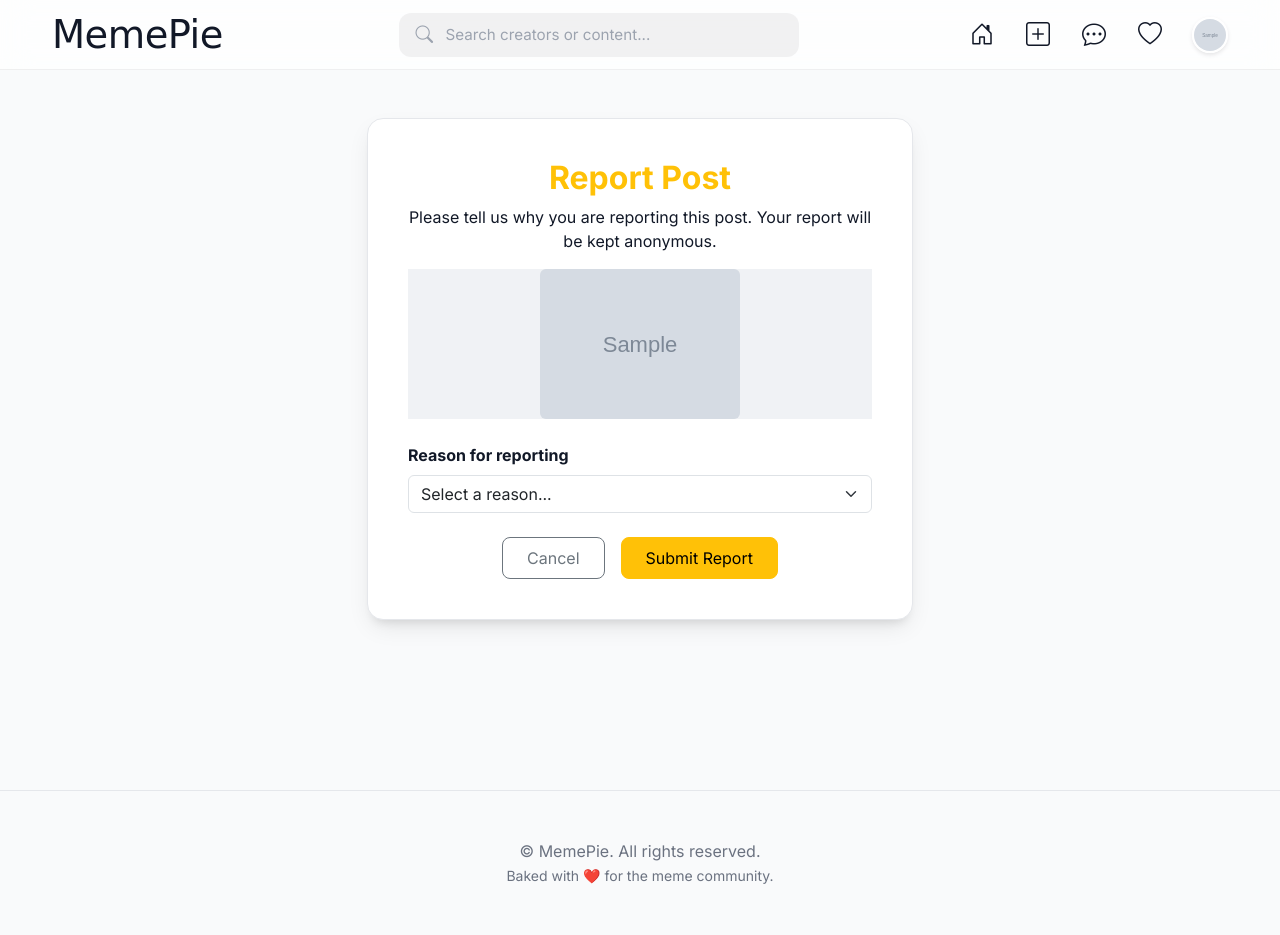
After one commit to fahad14al/Socialmedia-memepie-, a Django app: page /report/1/ in a window 1280 px wide. The commit adds this page. Run offline with Django 5.2, Linux system fonts and the light colour scheme; a user stored in the database is signed in; tables that the repository leaves empty hold one stand-in row (values such as "Sample post"); grey boxes marked "Sample" are stand-in pictures; data that the repository does not hold is empty; some web fonts are replaced.

Commit message:
3 dot update in post

```diff
--- a/memepie/memes/models.py
+++ b/memepie/memes/models.py
@@ -57,3 +57,12 @@ class Notification(models.Model):
 
     class Meta:
         ordering = ['-created_at']
+
+class MemeReport(models.Model):
+    meme = models.ForeignKey(Meme, on_delete=models.CASCADE, related_name='reports')
+    reporter = models.ForeignKey(User, on_delete=models.CASCADE)
+    reason = models.TextField(blank=True)
+    created_at = models.DateTimeField(auto_now_add=True)
+
+    def __str__(self):
+        return f"Report on {self.meme} by {self.reporter.username}"
--- a/memepie/memes/urls.py
+++ b/memepie/memes/urls.py
@@ -4,6 +4,9 @@ from . import views
 urlpatterns = [
     path('', views.home, name='home'),
     path('upload/', views.upload_meme, name='upload_meme'),
+    path('edit/<int:meme_id>/', views.edit_meme, name='edit_meme'),
+    path('delete/<int:meme_id>/', views.delete_meme, name='delete_meme'),
+    path('report/<int:meme_id>/', views.report_meme, name='report_meme'),
     path('like/<int:meme_id>/', views.like_meme, name='like_meme'),
     path('comment/<int:meme_id>/', views.add_comment, name='add_comment'),
     path('comment/like/<int:comment_id>/', views.like_comment, name='like_comment'),
--- a/memepie/memes/views.py
+++ b/memepie/memes/views.py
@@ -1,7 +1,7 @@
 from django.shortcuts import render, redirect, get_object_or_404
 from django.contrib.auth.decorators import login_required
 from django.contrib.auth.models import User
-from .models import Meme, Comment, Notification, Follow
+from .models import Meme, Comment, Notification, Follow, MemeReport
 from accounts.models import Block
 from .forms import MemeForm, CommentForm
 from django.contrib import messages
@@ -129,6 +129,39 @@ def upload_meme(request):
     else:
         form = MemeForm()
     return render(request, 'memes/upload.html', {'form': form})
+
+@login_required
+def edit_meme(request, meme_id):
+    meme = get_object_or_404(Meme, id=meme_id, author=request.user)
+    if request.method == 'POST':
+        # We only allow changing caption mostly, but using MemeForm is fine.
+        form = MemeForm(request.POST, request.FILES, instance=meme)
+        if form.is_valid():
+            form.save()
+            messages.success(request, 'Meme updated successfully!')
+            return redirect('home')
+    else:
+        form = MemeForm(instance=meme)
+    return render(request, 'memes/edit_meme.html', {'form': form, 'meme': meme})
+
+@login_required
+def delete_meme(request, meme_id):
+    meme = get_object_or_404(Meme, id=meme_id, author=request.user)
+    if request.method == 'POST':
+        meme.delete()
+        messages.success(request, 'Meme deleted successfully!')
+        return redirect('home')
+    return render(request, 'memes/delete_meme.html', {'meme': meme})
+
+@login_required
+def report_meme(request, meme_id):
+    meme = get_object_or_404(Meme, id=meme_id)
+    if request.method == 'POST':
+        reason = request.POST.get('reason', '')
+        MemeReport.objects.create(meme=meme, reporter=request.user, reason=reason)
+        messages.success(request, 'Meme reported successfully. Thank you for keeping MemePie safe.')
+        return redirect('home')
+    return render(request, 'memes/report_meme.html', {'meme': meme})
 
 from django.http import JsonResponse
 
--- /dev/null
+++ b/memepie/templates/memes/report_meme.html
@@ -0,0 +1,42 @@
+{% extends 'base.html' %}
+
+{% block title %}Report Post - MemePie{% endblock %}
+
+{% block content %}
+<div class="row justify-content-center">
+    <div class="col-md-6">
+        <div class="auth-card">
+            <div class="auth-header text-center text-warning">
+                <h2>Report Post</h2>
+            </div>
+            <div>
+                <p class="text-center">Please tell us why you are reporting this post. Your report will be kept anonymous.</p>
+
+                <div class="post-image-container mb-4 text-center">
+                    <img src="{{ meme.image.url }}" class="img-fluid rounded" alt="{{ meme.caption }}" style="max-height: 150px; object-fit: cover;">
+                </div>
+
+                <form method="post">
+                    {% csrf_token %}
+                    <div class="mb-3">
+                        <label for="reason" class="form-label fw-bold">Reason for reporting</label>
+                        <select name="reason" id="reason" class="form-select" required>
+                            <option value="">Select a reason...</option>
+                            <option value="spam">It's spam</option>
+                            <option value="inappropriate">Inappropriate content</option>
+                            <option value="harassment">Harassment or bullying</option>
+                            <option value="hate_speech">Hate speech or symbols</option>
+                            <option value="false_information">False information</option>
+                            <option value="other">Other</option>
+                        </select>
+                    </div>
+                    <div class="d-flex justify-content-center gap-3 mt-4">
+                        <a href="{% url 'home' %}" class="btn btn-outline-secondary px-4 py-2" style="border-radius: 8px;">Cancel</a>
+                        <button type="submit" class="btn btn-warning px-4 py-2" style="border-radius: 8px;">Submit Report</button>
+                    </div>
+                </form>
+            </div>
+        </div>
+    </div>
+</div>
+{% endblock %}
```
Also changed, not shown: memepie/templates/memes/delete_meme.html (added, +28 -0 lines), memepie/templates/memes/edit_meme.html (added, +32 -0 lines), memepie/templates/memes/home.html (+17 -0 lines), memepie/templates/memes/user_profile.html (+17 -0 lines), memepie/media/memes/20251213_OHR_9e2KZ1F.YosemiteWinter_EN-US4786605896_UHD_bing.jpg (added), memepie/media/memes/WhatsApp_Image_2026-02-17_at_11.19.14_PM.jpeg (added), memepie/memes/migrations/0006_memereport.py (added).
